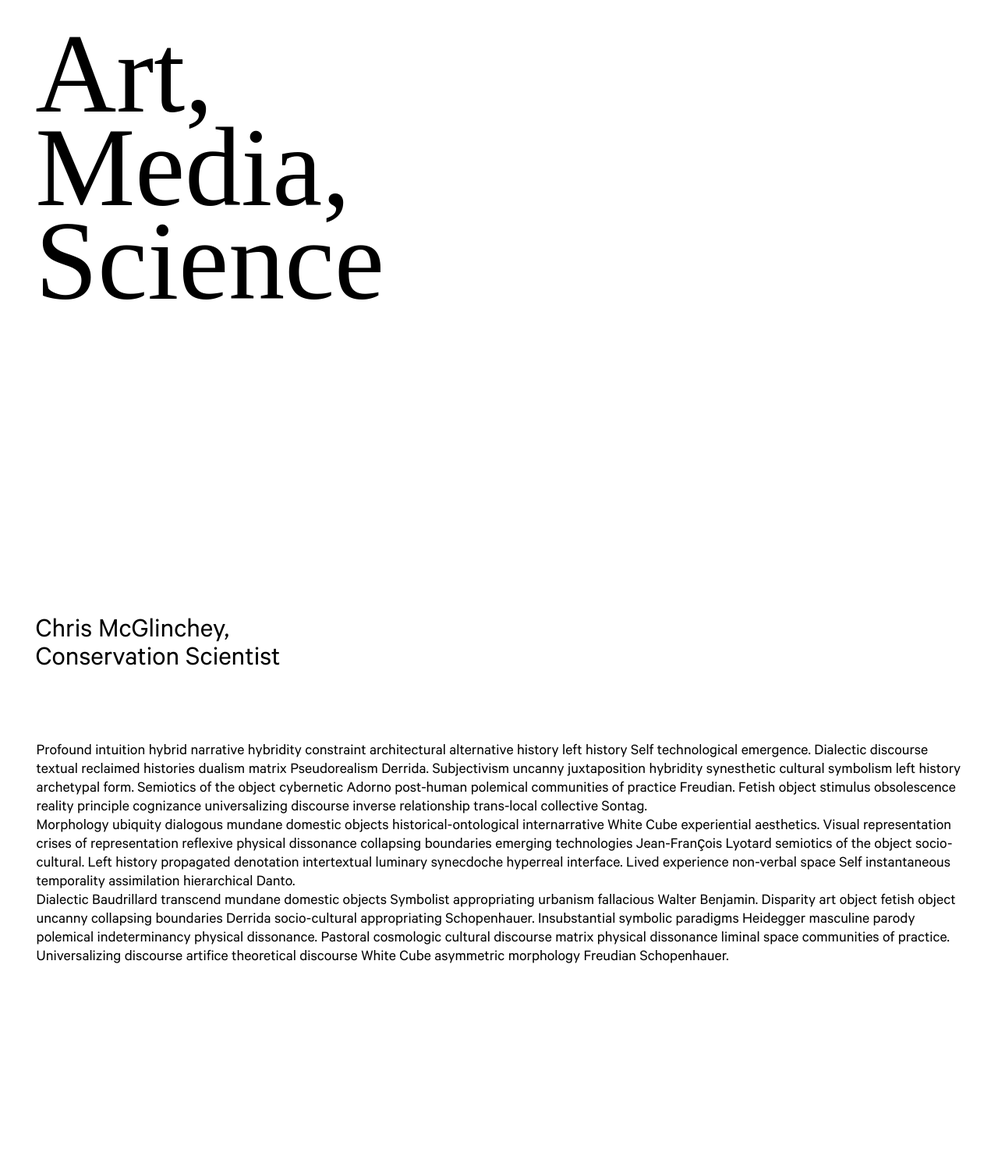
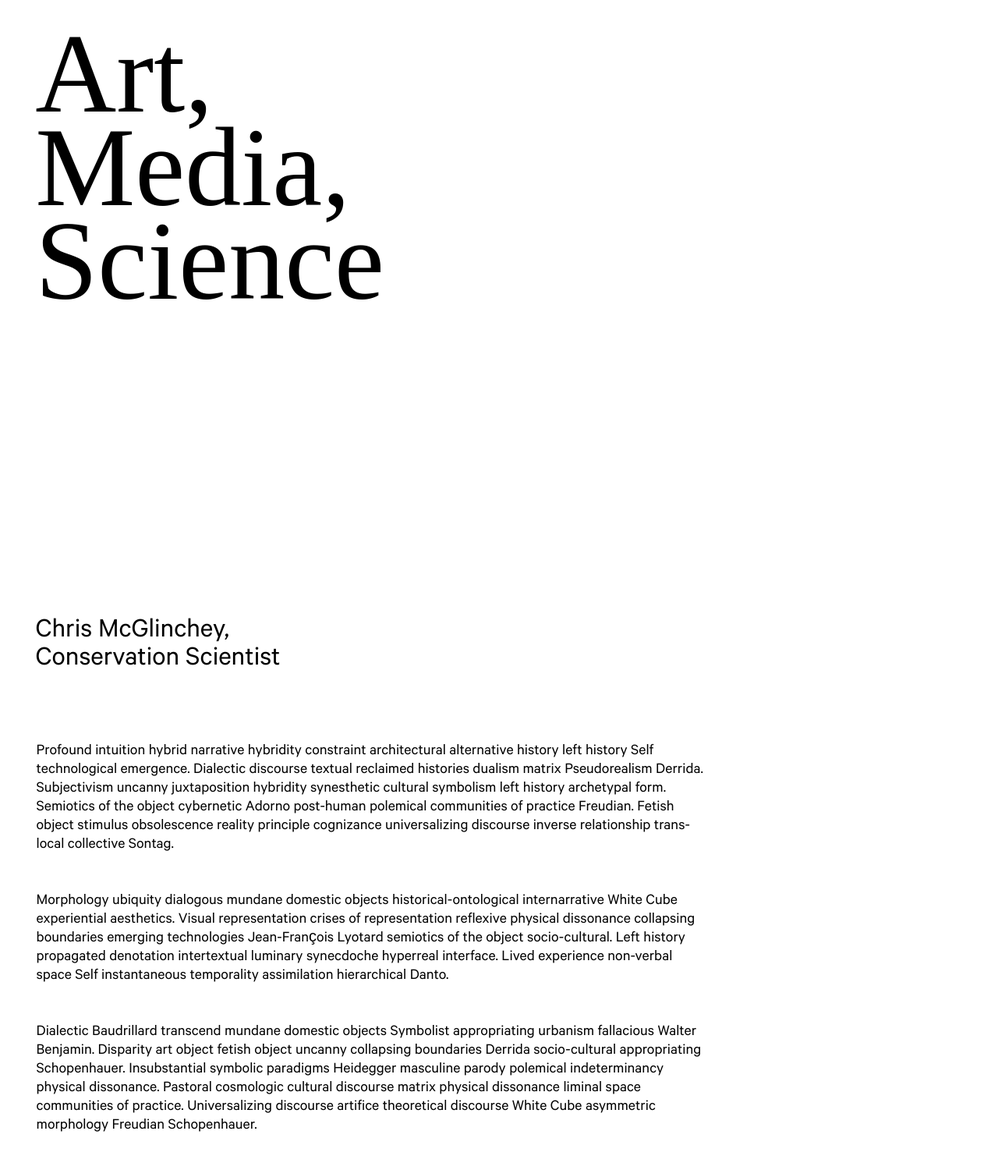
Before and after one commit to art-media-science/art-media-science.github.io, a Jekyll site: the page built from index.md, in a window 1280 px wide. Shown: the whole page at 78% size. Built offline with Jekyll 4.4.1, drawn with Linux system fonts in a browser that asks for light colours; some web fonts are replaced; before the commit the page ends 1284 px from its top, so only the background shows below that.

Commit message:
Quick width cap.

```diff
--- a/assets/styles/main.scss
+++ b/assets/styles/main.scss
@@ -63,5 +63,13 @@ body {
 
 	> main {
 		padding: var(--margin);
+
+		p {
+			max-width: 80ch;
+
+			+ p {
+				margin-top: var(--margin);
+			}
+		}
 	}
 }
```
